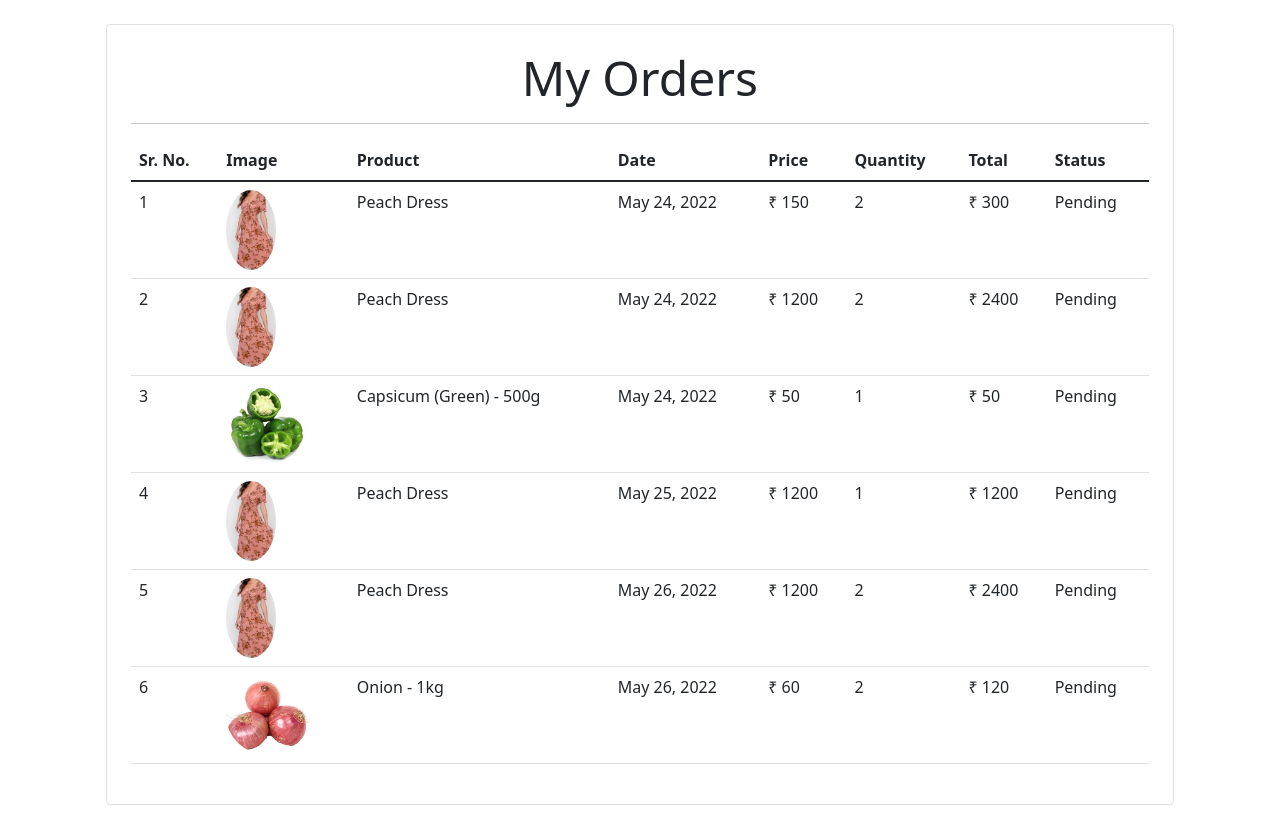
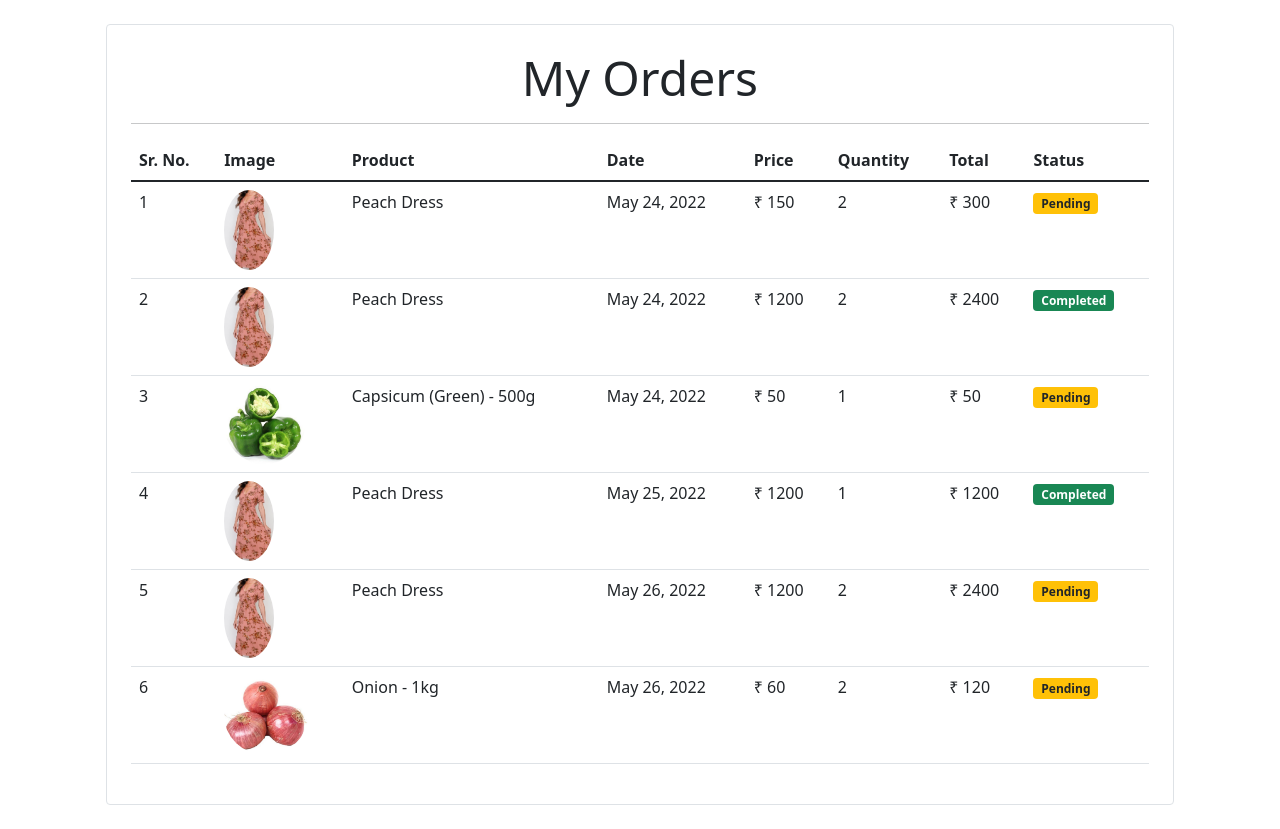
Before and after one commit to IshaSarangi/E-shop-using-Django, a Django app: template store/templates/orders.html in a window 1280 px wide. Shown: the part 56-885 px from the top of the page. Run offline with Django 4.2, Linux system fonts and the light colour scheme; the template is opened without the code that fills it: values that come from a table or form of the project are taken from there, others are empty; data comes from the database, SQL or seed files in the repository; both versions use the stored data as it was after the commit.

Commit message:
Adding order status

```diff
--- a/store/models/orders.py
+++ b/store/models/orders.py
@@ -12,10 +12,11 @@ class Order(models.Model):
     address = models.CharField(max_length=100, default="", blank=True)
     phone = models.CharField(max_length=50, default="", blank=True)
     date = models.DateField(default=datetime.datetime.today)
+    status = models.BooleanField(default=False)
 
     def placeOrder(self):
         self.save()
 
     @staticmethod
     def get_orders_by_customer(customer_id):
-        return Order.objects.filter(customer=customer_id)
+        return Order.objects.filter(customer=customer_id).order_by('-date')
--- a/store/templates/orders.html
+++ b/store/templates/orders.html
@@ -37,7 +37,11 @@
                     <td>{{order.price|currency}}</td>
                     <td>{{order.quantity}}</td>
                     <td>{{order.quantity|multiply:order.price|currency}}</td>
-                    <td>{{order.status|default:'Pending'}}</td>
+                    {% if order.status %}
+                    <td><span class='badge bg-success'>Completed</span></td>
+                    {% else %}
+                    <td><span class='badge bg-warning text-dark'>Pending</span></td>
+                    {% endif %}
                 </tr>
                 {% endfor %}
 
```
Also changed, not shown: db.sqlite3, store/migrations/0008_order_status_alter_order_phone.py (added).
